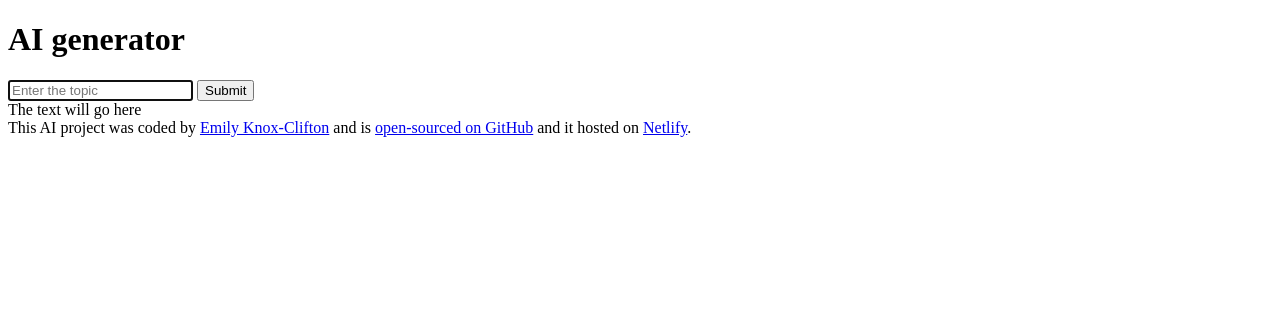
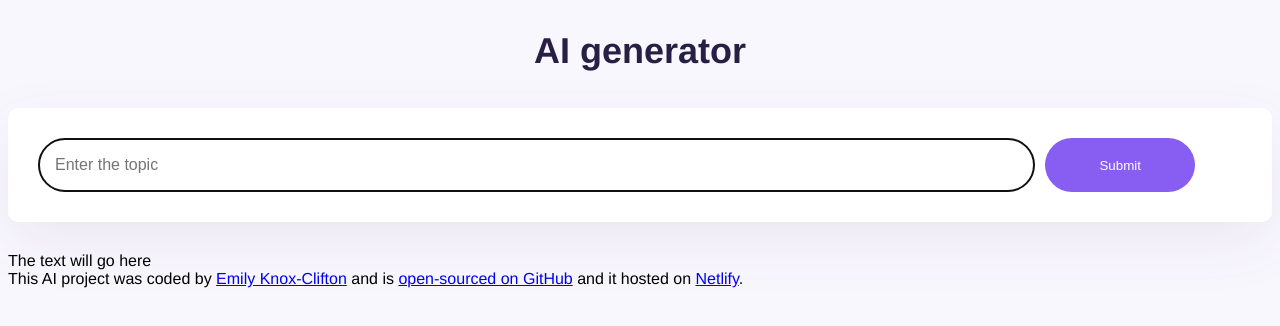
Before and after one commit to eknox22/AI-generator, a plain HTML site: page index.html in a window 1280 px wide. Drawn offline with Linux system fonts and the light colour scheme.

Commit message:
Styling the form

```diff
--- a/index.html
+++ b/index.html
@@ -7,6 +7,7 @@
     <title>AI generator</title>
   </head>
   <body>
+    <div class="'container">
       <header>
         <h1>AI generator</h1>
       </header>
@@ -19,8 +20,9 @@
             autofocus
             required
             autocomplete="off"
+            class="instructions"
           />
-        <input type="submit" />
+          <input type="submit" class="submit-button" />
         </form>
 
         <div>The text will go here</div>
@@ -50,6 +52,7 @@
           >Netlify</a
         >.
       </footer>
+    </div>
     <script src="src/index.js"></script>
   </body>
 </html>
--- a/src/style.css
+++ b/src/style.css
@@ -0,0 +1,50 @@
+body {
+  background-color: #f9f7fe;
+  font-family: Helvetica, Arial, sans-serif;
+}
+
+.container {
+  margin: 120px auto;
+  max-width: 600px;
+}
+
+header {
+  margin-bottom: 30px;
+}
+
+h1 {
+  text-align: center;
+  font-weight: 800;
+  font-size: 36px;
+  line-height: 1.5;
+  color: #272044;
+}
+
+form {
+  padding: 30px;
+  background-color: white;
+  box-shadow: 0px 20px 60px rgba(65, 50, 100, 0.08);
+  border-radius: 10px;
+  display: flex;
+  margin-bottom: 30px;
+}
+
+.instructions {
+  padding: 16px;
+  border: 1px solid rgba(39, 33, 66, 0.5);
+  width: 80%;
+  font-size: 16px;
+  border-radius: 50px;
+  line-height: 20px;
+  color: #272044;
+}
+
+.submit-button {
+  margin-left: 10px;
+  background: #885df1;
+  color: white;
+  border: none;
+  width: 150px;
+  border-radius: 50px;
+  padding: 14px 24px;
+}
```
Lines whose indentation alone changed are shown as unchanged.
